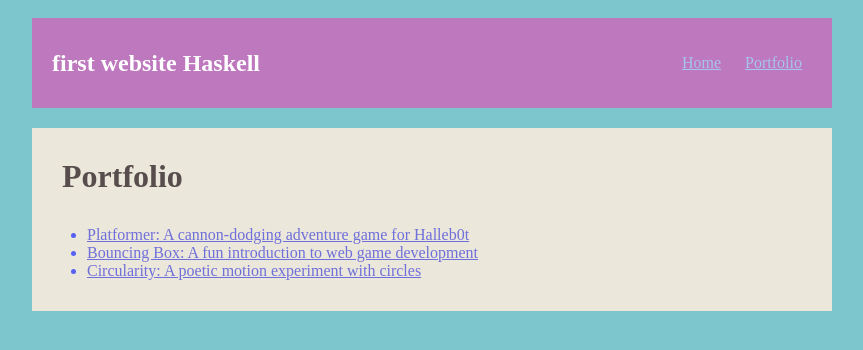
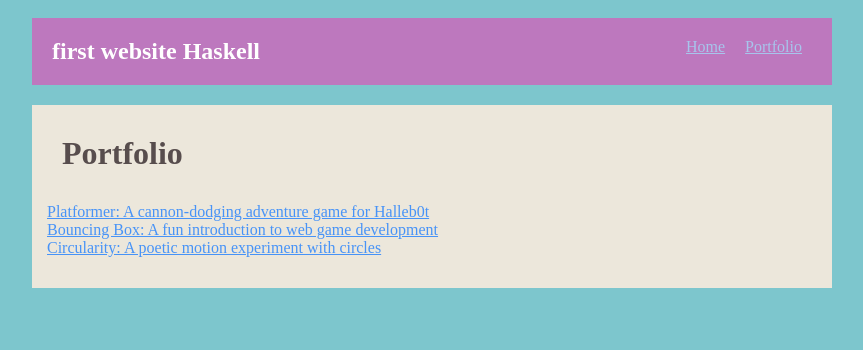
Before and after one commit to haskellcanman981/haskellcanman981.github.io, a plain HTML site: page portfolio.html in a window 1280 px wide. Shown: the whole page, without its empty margins (208-1071 px from the left). Drawn offline with Linux system fonts and the light colour scheme.

```diff
--- a/portfolio.html
+++ b/portfolio.html
@@ -12,7 +12,7 @@
 <h1>
     first website Haskell
 </h1>
-<ul id="nave-ul">
+<ul id="nav-ul">
 <li class="nav-li">
 <a href="index.html">Home</a>
 </li>
@@ -25,12 +25,12 @@
 <div class="content">
     <h1 class="content">Portfolio</h1>
     <ul id="Portfolio">
-       <li>
+       <li class="punt">
   <a class="punt" href="fsd-projects/platformer/">Platformer: A cannon-dodging adventure game for Halleb0t</a>
-</li>
+</li class="punt">
 <li>
   <a class="punt" href="fsd-projects/bouncing-box/">Bouncing Box: A fun introduction to web game development</a>
-</li>
+</li class="punt">
 <li >
   <a class="punt" href="fsd-projects/circularity/">Circularity: A poetic motion experiment with circles</a>
 </li>
--- a/style.css
+++ b/style.css
@@ -29,7 +29,7 @@
 }
 
 #nav-ul {
-    list-style-type: square;
+    list-style: circle;
     margin: 0;
     padding: 0;
     display: flex;
@@ -89,9 +89,12 @@
   color: rgb(87, 77, 77);
 }
 
-#portfolio {
+#Portfolio {
   list-style-type: none;
   padding-left: 0;
+}
+.punt{
+  color: #4793f7;
 }
 
 #portfolio li {
@@ -108,9 +111,6 @@
 #portfolio a {
   text-decoration: none;
   color: #000000;
-}
-.punt{
-    color:rgb(111, 111, 218);
 }
 /* responsive web design */
 @media screen and (min-width: 120px) and (max-width: 1080px) {
```
